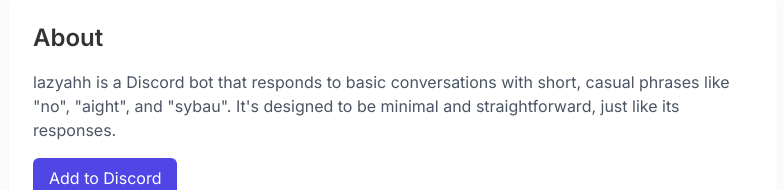
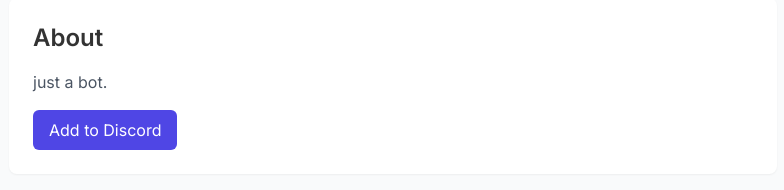
Before and after one commit to eram003/lazyahh, a Next.js app: page / in a window 1280 px wide. Shown: the part 762-952 px from the top of the page, without its empty margins (247-1031 px from the left). Built offline with nearby package versions, Linux system fonts and the light colour scheme.

Commit message:
Update page.tsx

```diff
--- a/app/page.tsx
+++ b/app/page.tsx
@@ -51,14 +51,13 @@ export default function Home() {
 
         <section className="bg-white p-6 rounded-lg shadow-sm">
           <h2 className="text-2xl font-semibold mb-4">About</h2>
-          <p className="text-gray-600">
-            lazyahh is a Discord bot that responds to basic conversations with short, casual phrases like "no", "aight",
-            and "sybau". It's designed to be minimal and straightforward, just like its responses.
-          </p>
+          <p className="text-gray-600">just a bot.</p>
           <div className="mt-4">
             <Link
-              href="https://discord.com/api/oauth2/authorize?client_id=YOUR_CLIENT_ID&permissions=2048&scope=bot%20applications.commands"
+              href="https://discord.com/oauth2/authorize?client_id=1349820665326211123"
               className="inline-block bg-indigo-600 text-white px-4 py-2 rounded-md hover:bg-indigo-700 transition"
+              target="_blank"
+              rel="noopener noreferrer"
             >
               Add to Discord
             </Link>
```
